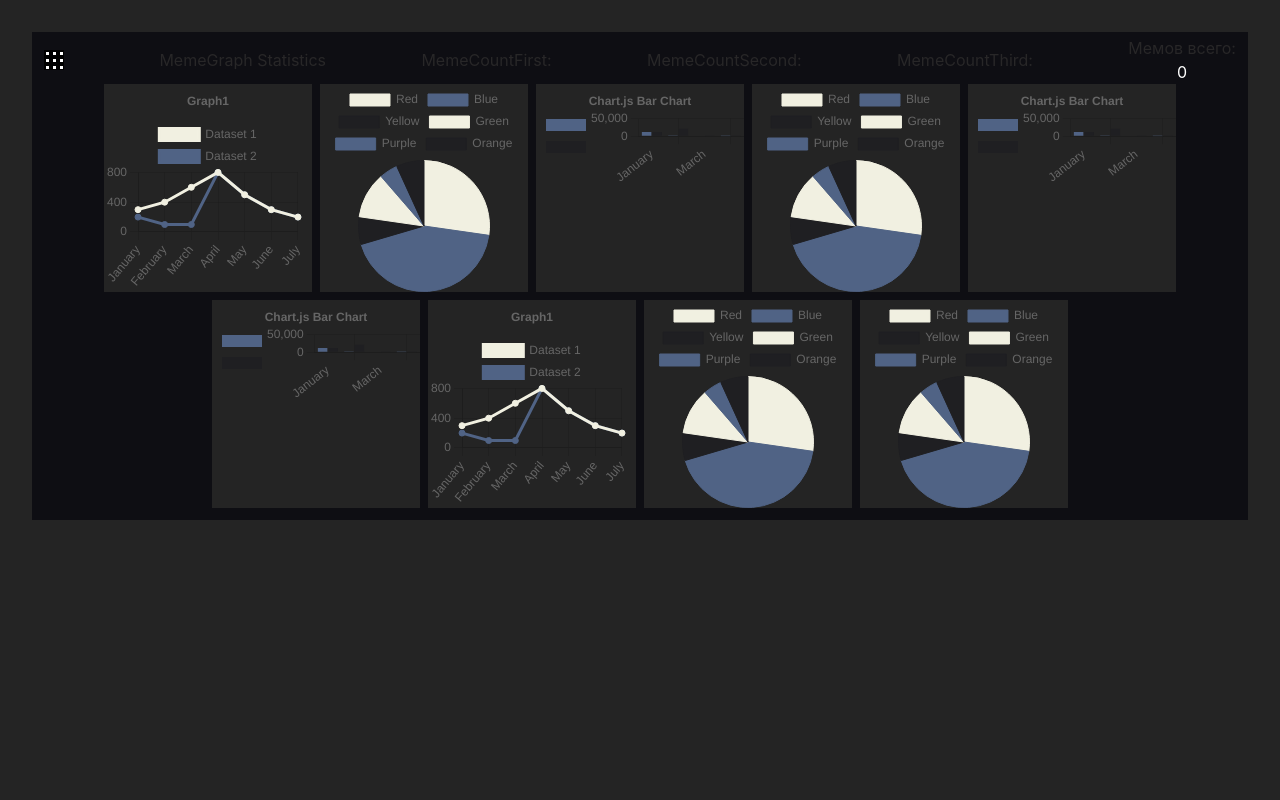
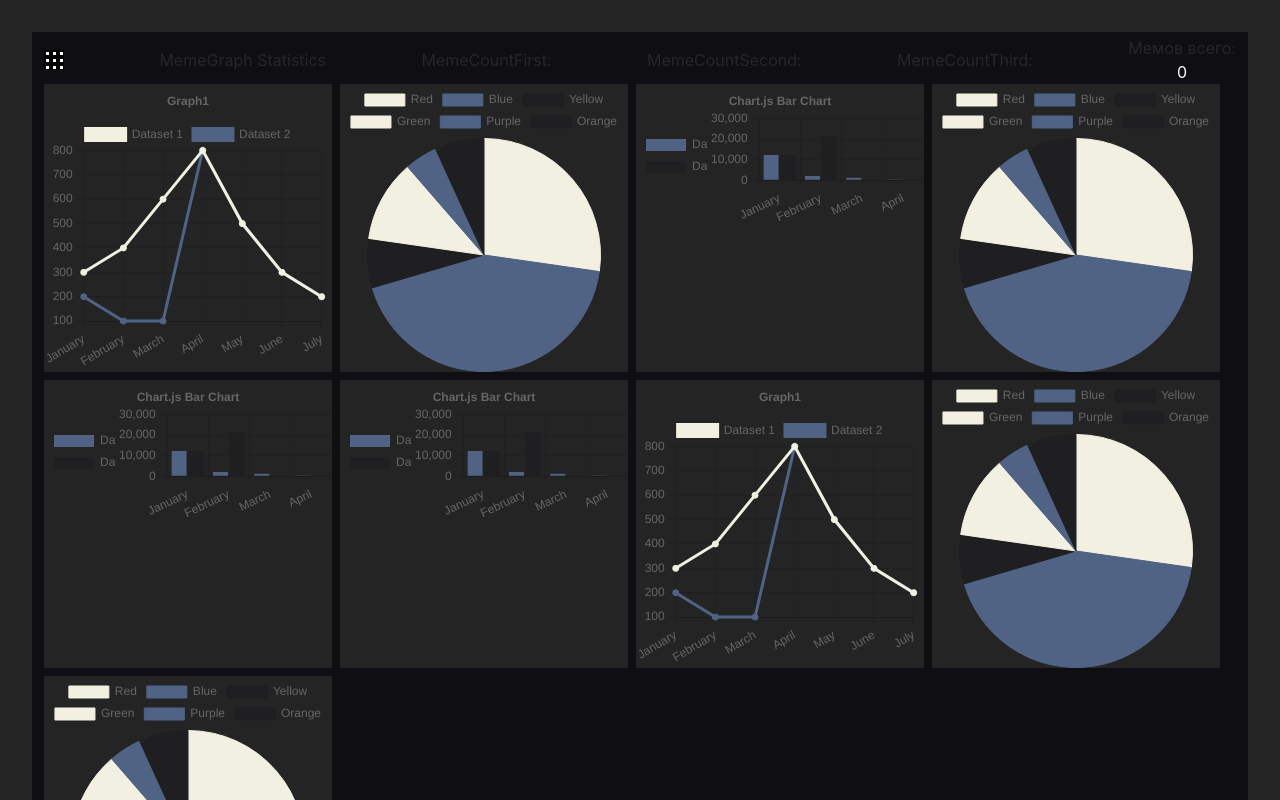
Before and after one commit to irisrumtub/memes_server, a React (Vite) app in the folder react/: page / in a window 1280 px wide. Shown: the top 800 px of the page. Built offline with nearby package versions, Linux system fonts and the light colour scheme.

Commit message:
fix layout

```diff
--- a/react/src/components/GraphList/GraphList.tsx
+++ b/react/src/components/GraphList/GraphList.tsx
@@ -41,19 +41,19 @@ const GraphList: React.FC<Props> = ({}) => {
         setFullScreenGraph(false);
     };
     return (
-        <div className="flex flex-wrap justify-center">
+        <div className="flex flex-wrap">
             {graphs.map((graph) => (
                 <div
                     key={graph.id}
                     onClick={() => selectGraph(graph.id)}
-                    className="w-52 h-52  m-1 bg-[#242424]"
+                    className="w-72 h-72 m-1 bg-[#242424]"
                 >
                     {graph.component}
                 </div>
             ))}
             {fullScreenGraph && (
                 <div
-                    className="fixed inset-0 flex justify-center items-center bg-opacity-75 bg-gray-900"
+                    className="fixed p-10 inset-0 flex justify-center items-center bg-opacity-75 bg-gray-900"
                     id="selected-graph"
                 >
                     {selectGraphView()}
```
